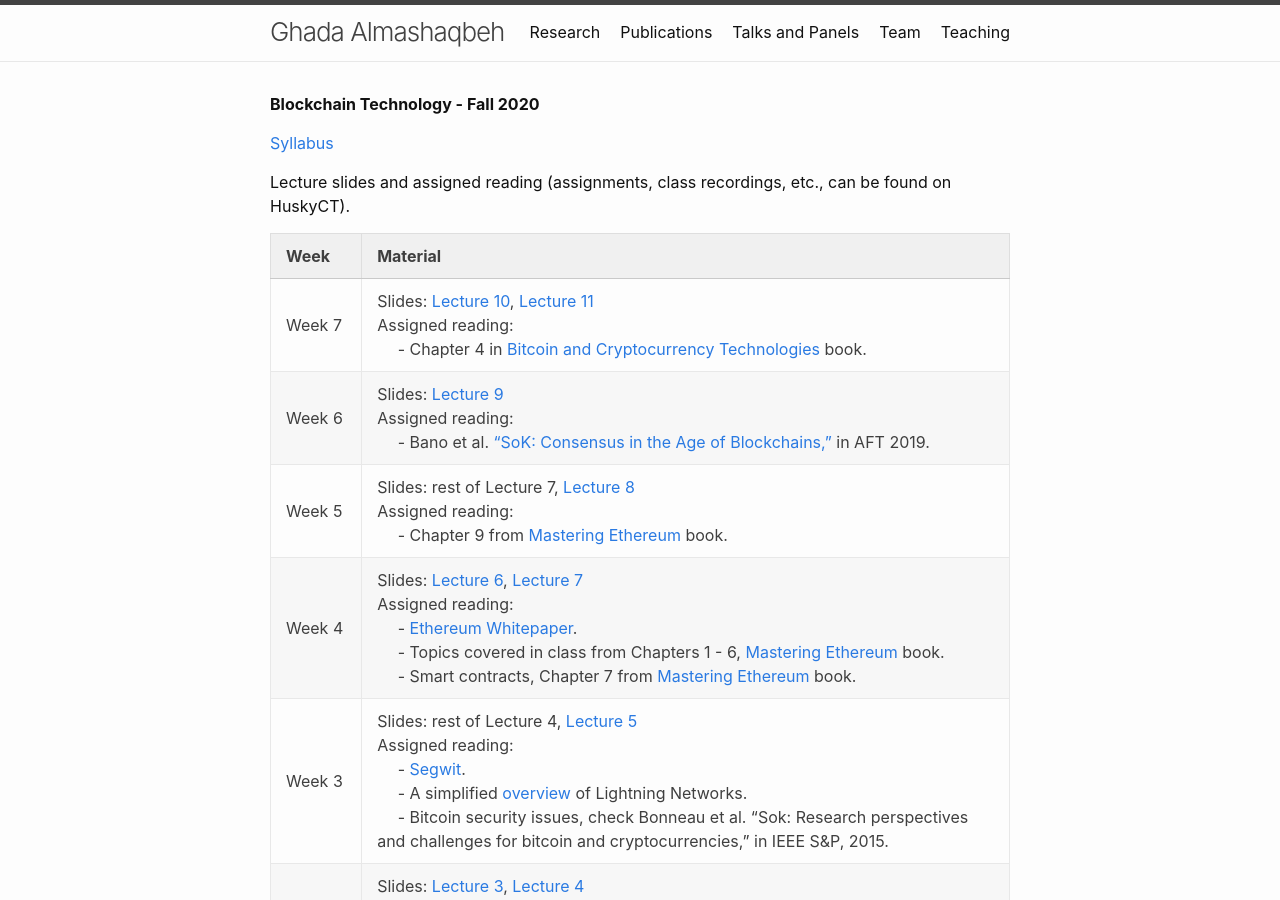
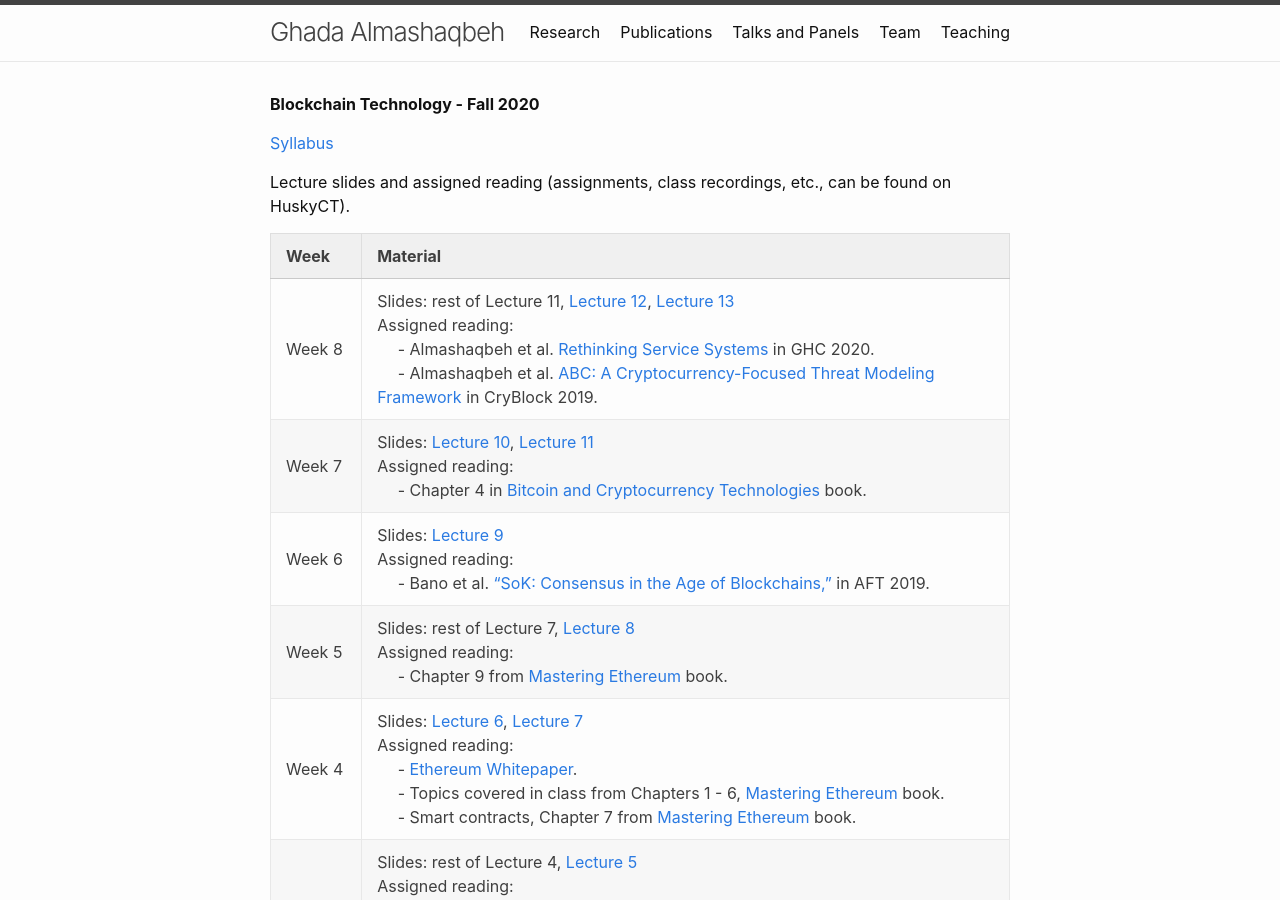
Before and after one commit to GhadaAlmashaqbeh/GhadaAlmashaqbeh.github.io, a Jekyll site: the page built from courses/blockchain-technology-f2020/index.md, in a window 1280 px wide and 900 px high. Built offline with Jekyll 4.4.1, drawn with Linux system fonts in a browser that asks for light colours.

Commit message:
update lecture 11

```diff
--- a/courses/blockchain-technology-f2020/index.md
+++ b/courses/blockchain-technology-f2020/index.md
@@ -10,6 +10,7 @@ Lecture slides and assigned reading (assignments, class recordings, etc., can be
 
 | Week&emsp;| Material           |
 |----------|--------------------|
+| Week 8 | Slides: rest of Lecture 11, [Lecture 12](./lecture12.pdf), [Lecture 13](./lecture13.pdf) <br/> Assigned reading: <br/> &emsp; - Almashaqbeh et al. [Rethinking Service Systems](../unpublished/ghc-2020-full-version.pdf) in GHC 2020. <br/> &emsp; - Almashaqbeh et al. [ABC: A Cryptocurrency-Focused Threat Modeling Framework](https://arxiv.org/abs/1911.08520) in CryBlock 2019. |
 | Week 7 | Slides: [Lecture 10](./lecture10.pdf), [Lecture 11](./lecture11.pdf) <br/> Assigned reading: <br/> &emsp; - Chapter 4 in [Bitcoin and Cryptocurrency Technologies](https://d28rh4a8wq0iu5.cloudfront.net/bitcointech/readings/princeton_bitcoin_book.pdf) book. |
 | Week 6 | Slides: [Lecture 9](./lecture9.pdf) <br/> Assigned reading: <br/> &emsp; - Bano et al. ["SoK: Consensus in the Age of Blockchains,"](https://smeiklej.com/files/aft19a.pdf) in AFT 2019. |
 | Week 5 | Slides: rest of Lecture 7, [Lecture 8](./lecture8.pdf) <br/> Assigned reading: <br/> &emsp; - Chapter 9 from [Mastering Ethereum](https://github.com/ethereumbook/ethereumbook/blob/develop/book.asciidoc) book. |
```
Also changed, not shown: 2 other files.
